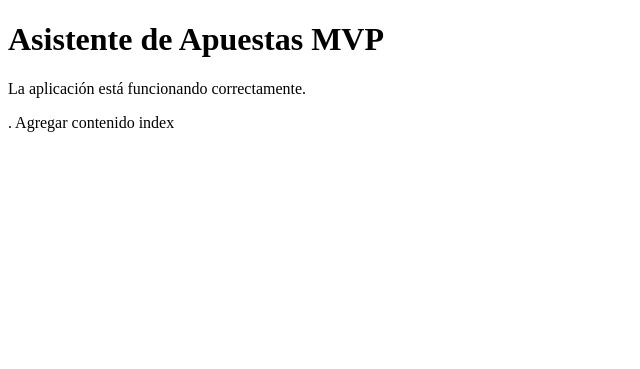
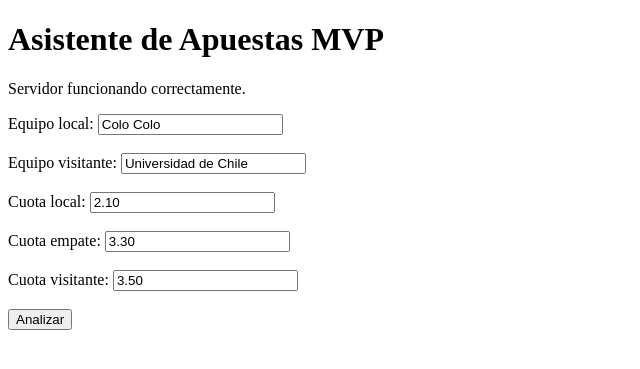
Before and after one commit to matiasnarvaez07-dotcom/asistente-apuestas, a Flask app: page / in a window 1280 px wide. Shown: the top 369 px of the page, without its empty margins (0-640 px from the left). Run offline with Flask 3, Linux system fonts and the light colour scheme.

Commit message:
Update index.html

```diff
--- a/templates/index.html
+++ b/templates/index.html
@@ -5,6 +5,25 @@
 </head>
 <body>
     <h1>Asistente de Apuestas MVP</h1>
-    <p>La aplicación está funcionando correctamente.</p>
+    <p>Servidor funcionando correctamente.</p>
+
+    <form method="POST">
+        <label>Equipo local:</label>
+        <input name="home_team" value="Colo Colo"><br><br>
+
+        <label>Equipo visitante:</label>
+        <input name="away_team" value="Universidad de Chile"><br><br>
+
+        <label>Cuota local:</label>
+        <input name="cuota_home" value="2.10"><br><br>
+
+        <label>Cuota empate:</label>
+        <input name="cuota_draw" value="3.30"><br><br>
+
+        <label>Cuota visitante:</label>
+        <input name="cuota_away" value="3.50"><br><br>
+
+        <button type="submit">Analizar</button>
+    </form>
 </body>
-</html>. Agregar contenido index
+</html>
```
